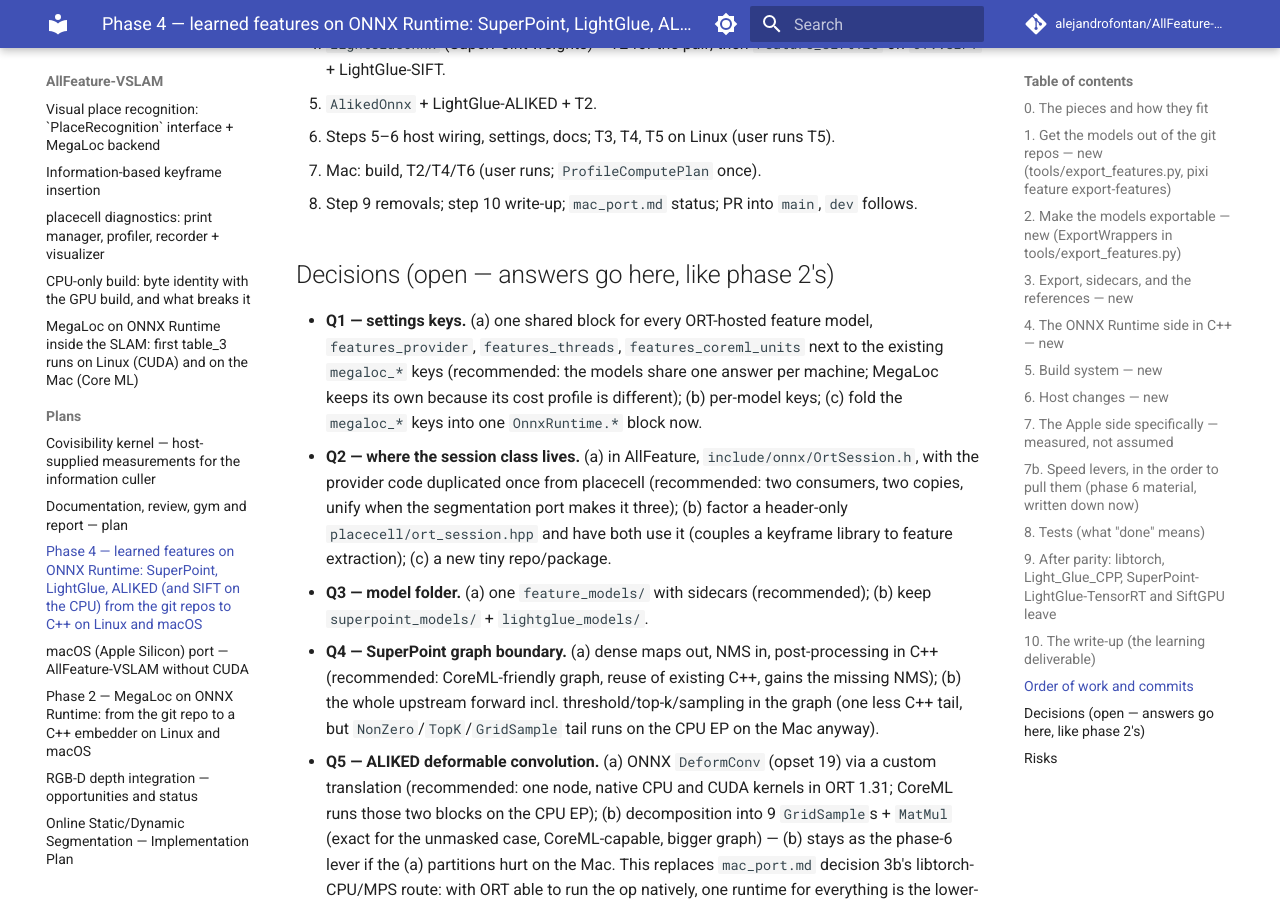
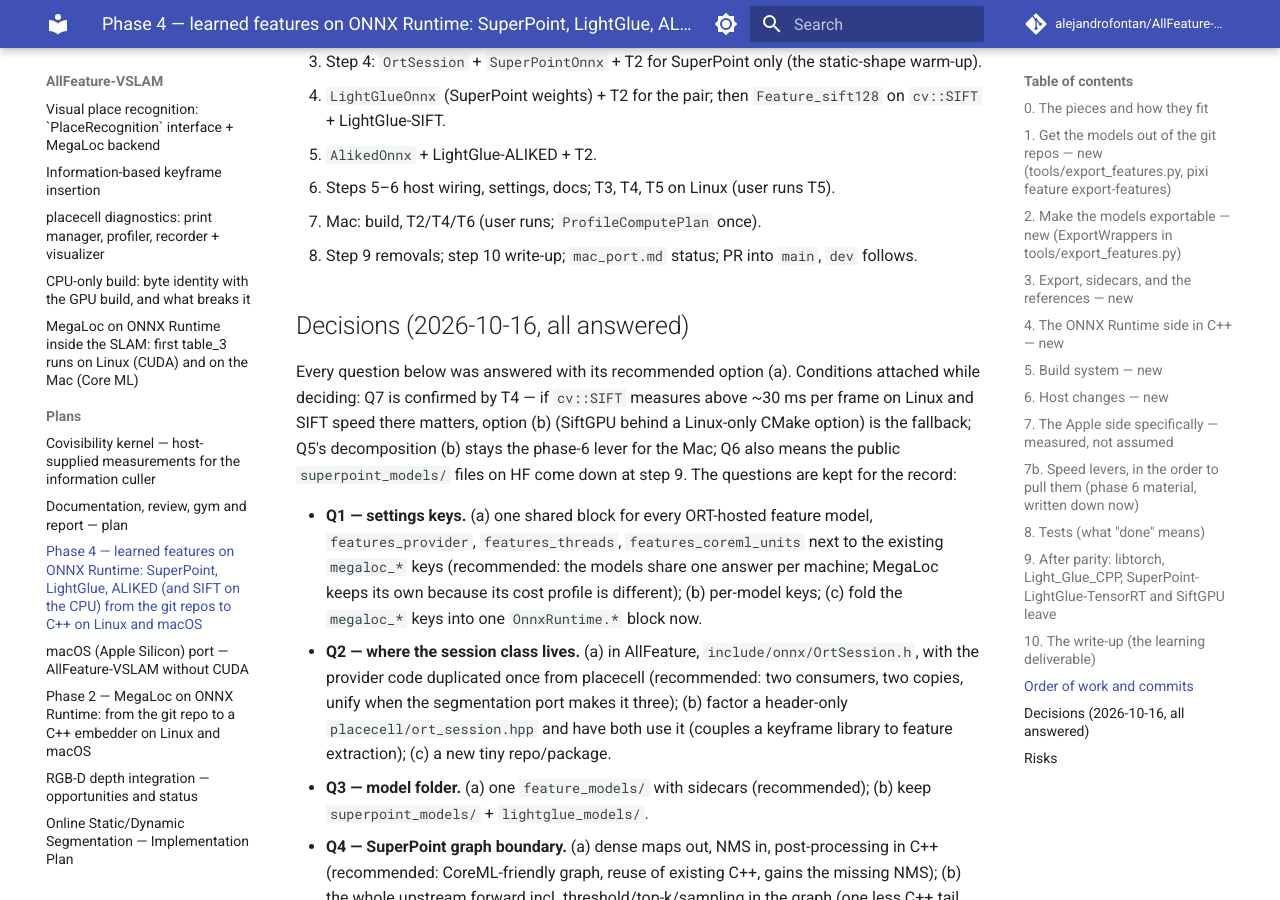
Before and after one commit to alejandrofontan/AllFeature-VSLAM, an MkDocs documentation site: the page built from docs/plans/learned_features_onnxruntime.md, in a window 1280 px wide and 900 px high, scrolled down 9762 px. Built offline with MkDocs 1.6.1 and Material for MkDocs 9.7.7, drawn with Linux system fonts in a browser that asks for light colours; comment, search, counter and statistics services are not loaded; some of the changed text lies outside the part shown.

Commit message:
phase 4 plan: decisions Q1-Q8 taken
Co-Authored-By: Claude Fable 5.1 <noreply@anthropic.com>

Claude-Session: https://claude.ai/code/session_01Qmr7JvngZUHVVjPZ8YbQhy

```diff
--- a/docs/plans/learned_features_onnxruntime.md
+++ b/docs/plans/learned_features_onnxruntime.md
@@ -6,7 +6,8 @@
   "the ONNX file is the contract" rule, same sidecar / reference / parity discipline.
 - **Branches:** AllFeature `features-onnx` (off `main`). No placecell work. The two feature submodules
   (`Thirdparty/Light_Glue_CPP`, `Thirdparty/SuperPoint-LightGlue-TensorRT`) are removed at step 9, not forked.
-- **Status:** draft 2026-10-16, nothing implemented. Questions for the user at the end.
+- **Status:** draft 2026-10-16; **decisions Q1–Q8 taken 2026-10-16** (all the recommended options, see Decisions);
+  nothing implemented. Next: the three bug issues, then steps 1–3 (export tool, user runs the exports).
 - **Written as a walkthrough on purpose**, like phase 2: every step says what it does and why, so the path
   *git repo → ONNX → C++ → ONNX Runtime on two platforms* can be followed end to end for three models at once. What is
   new versus MegaLoc, and therefore where the learning is: (i) **variable-size outputs and inputs** — a detector
@@ -214,7 +215,13 @@ dynamic-shape declarations, the SIFT scale/ori inputs, fp16 numbers), `docs/note
 7. Mac: build, T2/T4/T6 (user runs; `ProfileComputePlan` once).
 8. Step 9 removals; step 10 write-up; `mac_port.md` status; PR into `main`, `dev` follows.
 
-## Decisions (open — answers go here, like phase 2's)
+## Decisions (2026-10-16, all answered)
+
+Every question below was answered with its recommended option (a). Conditions attached while deciding: Q7 is
+confirmed by T4 — if `cv::SIFT` measures above ~30 ms per frame on Linux and SIFT speed there matters, option (b)
+(SiftGPU behind a Linux-only CMake option) is the fallback; Q5's decomposition (b) stays the phase-6 lever for the
+Mac; Q6 also means the public `superpoint_models/` files on HF come down at step 9. The questions are kept for the
+record:
 
 - **Q1 — settings keys.** (a) one shared block for every ORT-hosted feature model, `features_provider`,
   `features_threads`, `features_coreml_units` next to the existing `megaloc_*` keys (recommended: the models share
```
